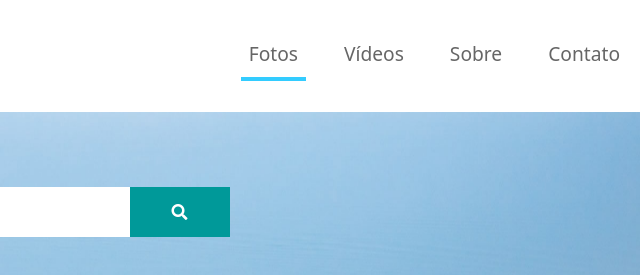
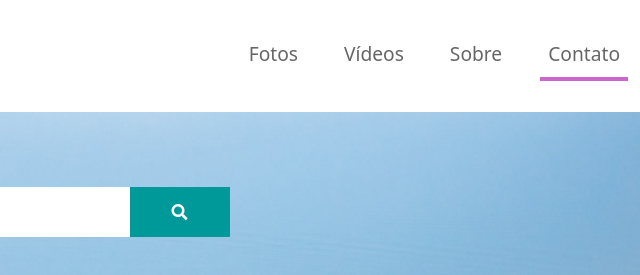
Before and after one commit to AngelaDona/Catalogo, a plain HTML site: page contato.html in a window 1280 px wide. Shown: the top 275 px of the page, 640-1280 px from the left. Drawn offline with Linux system fonts and the light colour scheme.

```diff
--- a/contato.html
+++ b/contato.html
@@ -25,7 +25,7 @@
             <div class="collapse navbar-collapse" id="navbarSupportedContent">
                 <ul class="navbar-nav ml-auto mb-2 mb-lg-0">
                     <li class="nav-item">
-                        <a class="nav-link nav-link-1 active" aria-current="page" href="index.html">
+                        <a class="nav-link nav-link-1" aria-current="page" href="index.html">
                             Fotos
                         </a>
                     </li>
@@ -39,7 +39,7 @@
                     </li>
 
                     <li class="nav-item">
-                        <a class=" nav-link nav-link-4" href="contato.html">Contato</a>
+                        <a class=" nav-link nav-link-4 active" href="contato.html">Contato</a>
                     </li>
                 </ul>
             </div>
```
Also changed, not shown: sobre.html (+2 -2 lines), video-detalhe01.html (+1 -1 lines), video.html (+2 -2 lines).
